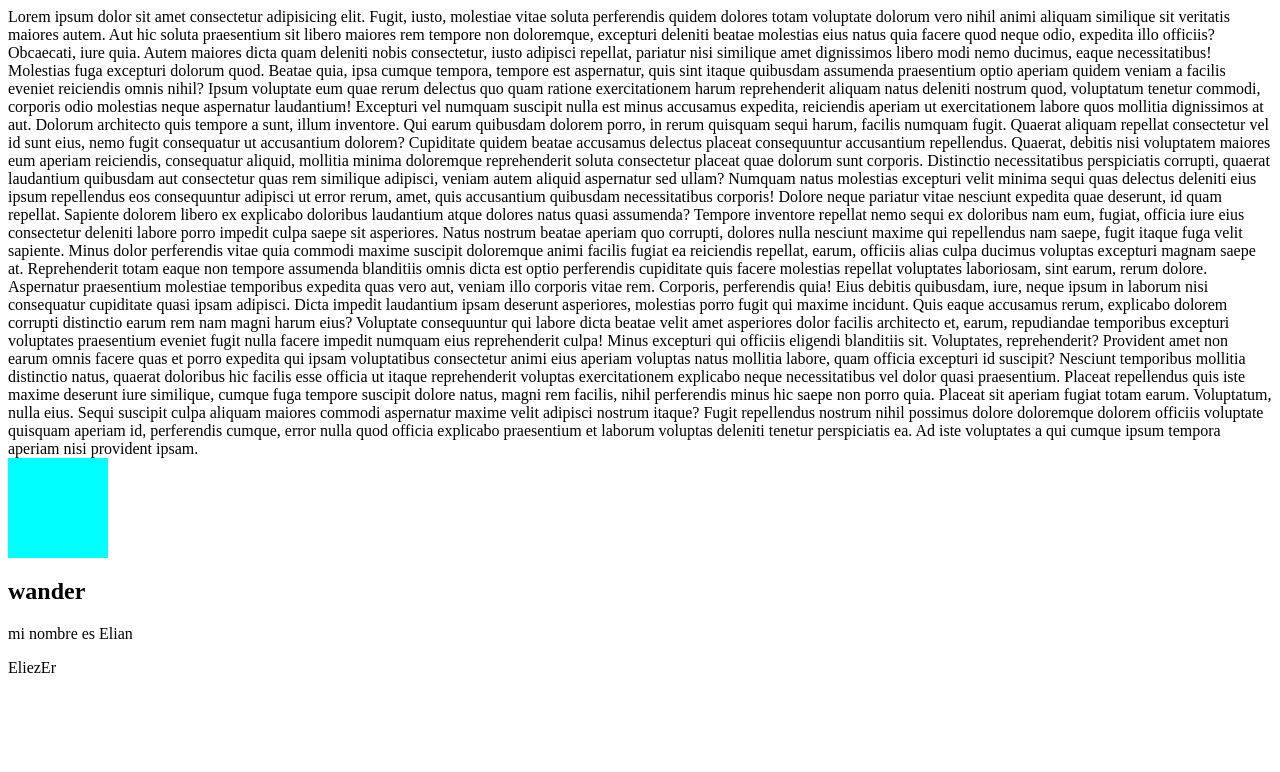
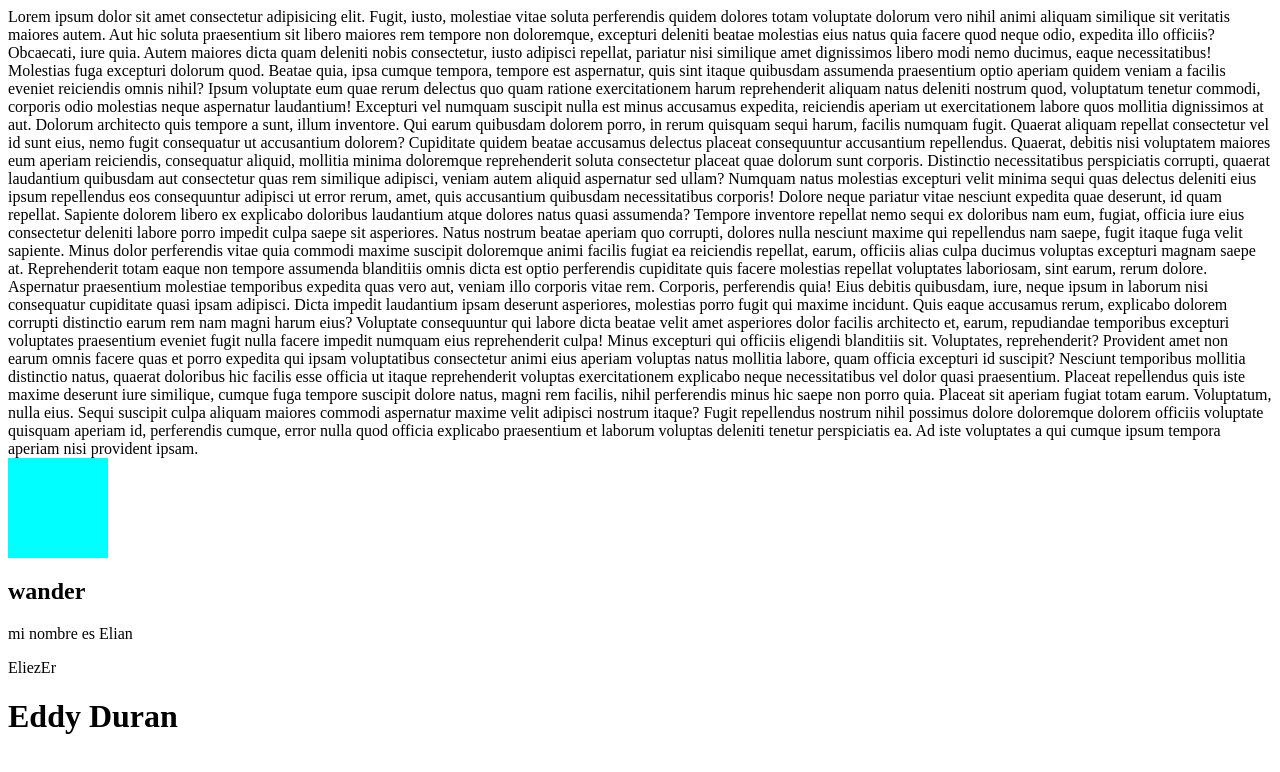
Before and after one commit to not-ludwig/proyecto_prueba2, a plain HTML site: page index.html in a window 1280 px wide. Drawn offline with Linux system fonts and the light colour scheme.

Commit message:
nuevo nombre

```diff
--- a/index.html
+++ b/index.html
@@ -23,5 +23,7 @@
     <p>mi nombre es Elian </p>
 
     <p>EliezEr</p>
+
+    <h1>Eddy Duran</h1>
 </body>
 </html>
```
